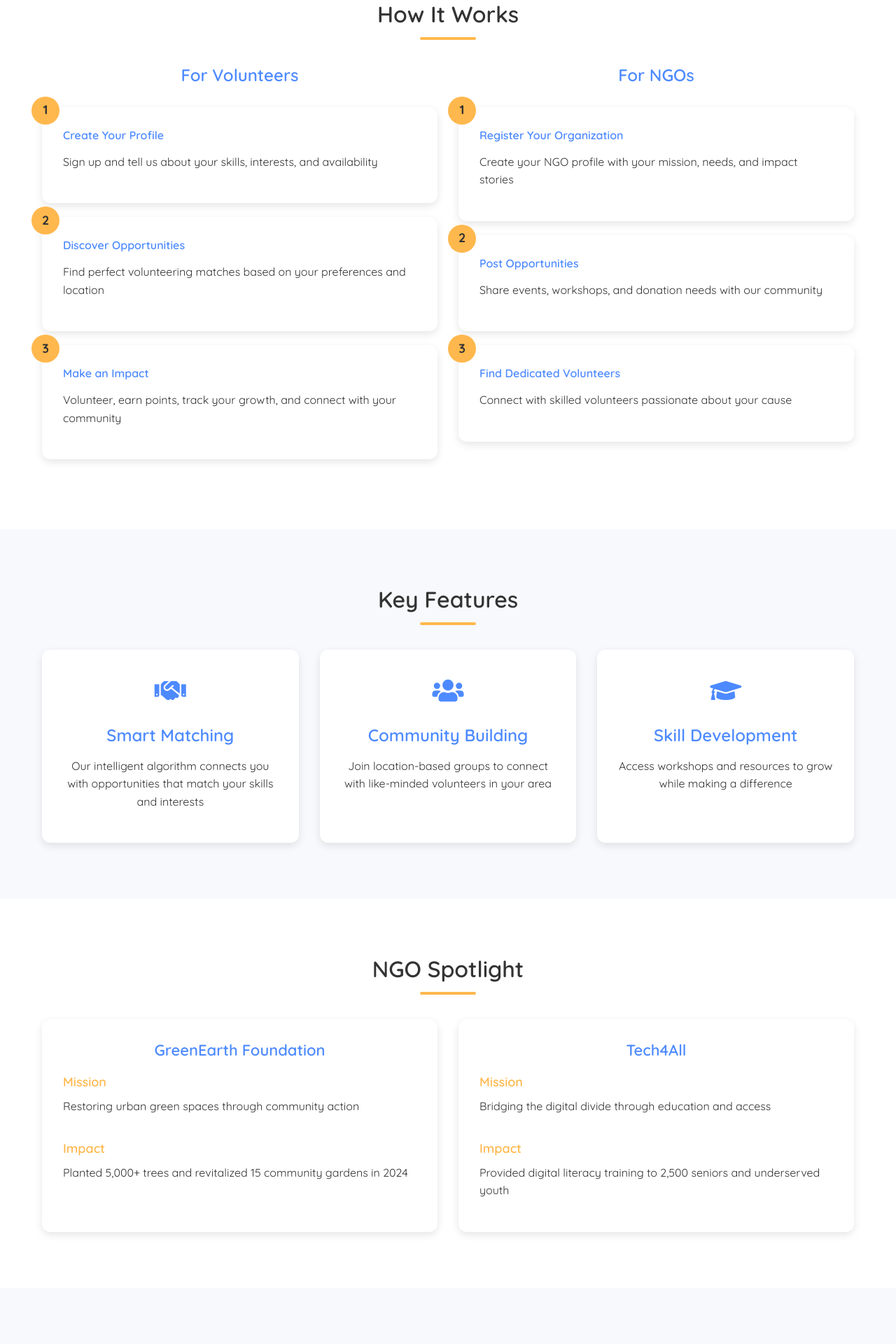
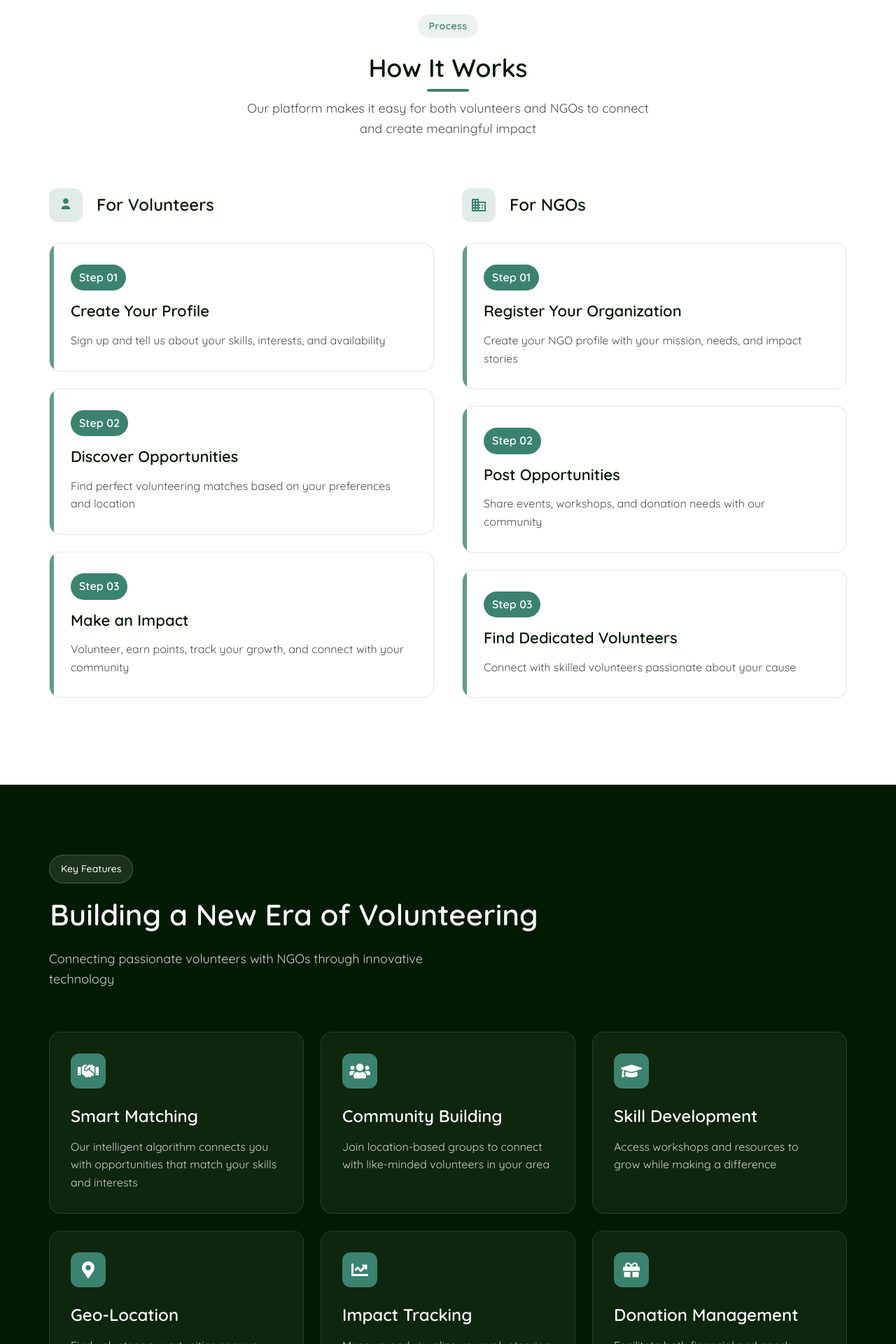
Before and after one commit to aatishbagal/volunera, an Angular app: page / in a window 1280 px wide. Shown: the part 880-2800 px from the top of the page at 70% size. Built offline with nearby package versions, Linux system fonts and the light colour scheme.

Commit message:
revamped features, how it works, ngo spotlight

```diff
--- a/src/app/component_files/features/features.component.html
+++ b/src/app/component_files/features/features.component.html
@@ -1,15 +1,23 @@
-<section id="features" class="section bg-light">
-    <div class="section-container">
-      <h2 class="section-title">Key Features</h2>
+<section id="features" class="section">
+  <div class="features-header">
+    <div class="feature-tag-container">
+      <div class="feature-tag">Key Features</div>
+    </div>
+    <h2 class="section-title">Building a New Era of Volunteering</h2>
+    <p class="section-subtitle">Connecting passionate volunteers with NGOs through innovative technology</p>
+  </div>
 
-      <div class="features-grid">
-        <div class="feature-card" *ngFor="let feature of features">
+  <div class="features-container">
+    <div class="features-grid">
+      <div class="feature-card" *ngFor="let feature of features">
+        <div class="card-content">
           <div class="feature-icon">
             <i class="fas {{ feature.icon }}"></i>
           </div>
-          <h3>{{ feature.title }}</h3>
-          <p>{{ feature.description }}</p>
+          <h3 class="feature-title">{{ feature.title }}</h3>
+          <p class="feature-description">{{ feature.description }}</p>
         </div>
       </div>
     </div>
-  </section>
+  </div>
+</section>
--- a/src/app/component_files/features/features.component.scss
+++ b/src/app/component_files/features/features.component.scss
@@ -1,46 +1,68 @@
-$primary-color: #4D8AFF;
-$light-color: #FFFFFF;
-$border-radius: 12px;
-$box-shadow: 0 4px 12px rgba(0, 0, 0, 0.1);
-$transition: all 0.3s ease;
+$primary-color: #021a02;
+$accent-color: #3b826f;
+$black-color: #000000;
+$white-color: #FFFFFF;
+$light-green: rgba(2, 26, 2, 0.05);
+$medium-green: rgba(2, 26, 2, 0.1);
+$border-radius: 16px;
+$box-shadow: 0 12px 24px rgba(0, 0, 0, 0.1);
 
 .section {
-  padding: 80px 0;
-
-  &.bg-light {
-    background-color: #F7F9FC;
-  }
+  padding: 100px 0;
+  background-color: $primary-color;
+  color: $white-color;
+  position: relative;
+  overflow: hidden;
 }
 
-.section-container {
+.features-header {
   max-width: 1200px;
-  margin: 0 auto;
-  padding: 0 20px;
+  margin: 0 auto 60px;
+  padding: 0 30px;
+  text-align: left;
+}
+
+.feature-tag-container {
+  margin-bottom: 20px;
+}
+
+.feature-tag {
+  display: inline-block;
+  background-color: rgba(255, 255, 255, 0.1);
+  color: $white-color;
+  font-size: 14px;
+  font-weight: 500;
+  padding: 8px 16px;
+  border-radius: 30px;
+  border: 1px solid rgba(255, 255, 255, 0.2);
 }
 
 .section-title {
-  font-size: 32px;
-  margin-bottom: 50px;
-  text-align: center;
-  position: relative;
+  font-size: 42px;
+  font-weight: 600;
+  line-height: 1.2;
+  margin: 0 0 24px 0;
+  max-width: 700px;
+}
 
-  &:after {
-    content: '';
-    position: absolute;
-    bottom: -15px;
-    left: 50%;
-    transform: translateX(-50%);
-    width: 80px;
-    height: 4px;
-    background-color: #FFB84D;
-    border-radius: 2px;
+.section-subtitle {
+  font-size: 18px;
+  line-height: 1.6;
+  opacity: 0.8;
+  max-width: 600px;
+  margin: 0;
 }
+
+.features-container {
+  max-width: 1200px;
+  margin: 0 auto;
+  padding: 0 30px;
 }
 
 .features-grid {
   display: grid;
   grid-template-columns: repeat(3, 1fr);
-  gap: 30px;
+  gap: 24px;
 
   @media (max-width: 992px) {
     grid-template-columns: repeat(2, 1fr);
@@ -52,30 +74,56 @@ $transition: all 0.3s ease;
 }
 
 .feature-card {
-  background-color: $light-color;
-  padding: 30px;
+  background-color: rgba(255, 255, 255, 0.05);
   border-radius: $border-radius;
-  text-align: center;
-  box-shadow: $box-shadow;
-  transition: $transition;
+  overflow: hidden;
+  transition: all 0.3s ease;
+  border: 1px solid rgba(255, 255, 255, 0.1);
+  height: 100%;
+  display: flex;
+  flex-direction: column;
 
   &:hover {
     transform: translateY(-5px);
+    box-shadow: 0 15px 30px rgba(0, 0, 0, 0.2);
+    background-color: rgba(255, 255, 255, 0.08);
+  }
+}
+
+.card-content {
+  padding: 30px;
+  display: flex;
+  flex-direction: column;
+  height: 100%;
 }
 
 .feature-icon {
-    font-size: 36px;
-    color: $primary-color;
-    margin-bottom: 20px;
+  width: 50px;
+  height: 50px;
+  border-radius: 12px;
+  background-color: $accent-color;
+  display: flex;
+  align-items: center;
+  justify-content: center;
+  margin-bottom: 24px;
+
+  i {
+    font-size: 24px;
+    color: $white-color;
+  }
 }
 
-  h3 {
-    margin-bottom: 15px;
-    color: $primary-color;
+.feature-title {
+  font-size: 24px;
+  font-weight: 600;
+  margin: 0 0 16px 0;
+  color: $white-color;
 }
 
-  p {
+.feature-description {
   font-size: 16px;
   line-height: 1.6;
+  color: rgba(255, 255, 255, 0.8);
+  margin: 0;
+  flex-grow: 1;
 }
-}
--- a/src/app/component_files/features/features.component.ts
+++ b/src/app/component_files/features/features.component.ts
@@ -30,6 +30,21 @@ export class FeaturesComponent implements OnInit {
       icon: 'fa-graduation-cap',
       title: 'Skill Development',
       description: 'Access workshops and resources to grow while making a difference'
+    },
+    {
+      icon: 'fa-map-marker-alt',
+      title: 'Geo-Location',
+      description: 'Find volunteer opportunities near you with our location-based search and recommendations'
+    },
+    {
+      icon: 'fa-chart-line',
+      title: 'Impact Tracking',
+      description: 'Measure and visualize your volunteering impact with detailed analytics and reporting'
+    },
+    {
+      icon: 'fa-gift',
+      title: 'Donation Management',
+      description: 'Facilitate both financial and goods donations through our transparent platform'
     }
   ];
 
--- a/src/app/component_files/hero/hero.component.html
+++ b/src/app/component_files/hero/hero.component.html
@@ -7,9 +7,9 @@
   </div>
 
   <div class="hero-content">
-    <h1>VolunEra: A New Era of Volunteering</h1>
+    <img src="/images/volunera-text-logo-white.svg" alt="VolunEra Logo" class="hero-logo">
+    <h1>A New Era of Volunteering</h1>
     <h2>Connect, Contribute, and Create Impact in Your Community</h2>
-    <p>VolunEra bridges the gap between passionate volunteers and NGOs making a difference. Join us to discover meaningful opportunities, track your impact, and grow while helping others.</p>
     <div class="cta-buttons">
       <button class="btn btn-primary btn-lg" (click)="navigateToVolunteer()">Join as Volunteer</button>
       <button class="btn btn-secondary btn-lg" (click)="navigateToNGO()">Register Your NGO</button>
--- a/src/app/component_files/how-it-works/how-it-works.component.html
+++ b/src/app/component_files/how-it-works/how-it-works.component.html
@@ -1,23 +1,47 @@
 <section id="how-it-works" class="section">
   <div class="section-container">
-    <h2 class="section-title">How It Works</h2>
+    <div class="section-title-area">
+      <div class="section-tag">Process</div>
+      <h2 class="section-title">How It Works</h2>
+      <p class="section-subtitle">Our platform makes it easy for both volunteers and NGOs to connect and create meaningful impact</p>
+    </div>
 
     <div class="how-it-works-container">
       <div class="how-it-works-column">
-        <h3>For Volunteers</h3>
-        <div class="step-card" *ngFor="let step of volunteerSteps">
-          <div class="step-number">{{ step.number }}</div>
-          <h4>{{ step.title }}</h4>
-          <p>{{ step.description }}</p>
+        <div class="column-header">
+          <div class="column-icon">
+            <svg xmlns="http://www.w3.org/2000/svg" viewBox="0 0 24 24">
+              <path d="M12 12.75c1.63 0 3.07.39 4.24.9 1.08.48 1.76 1.56 1.76 2.73V18H6v-1.62c0-1.17.68-2.25 1.76-2.73 1.17-.51 2.61-.9 4.24-.9zM12 2.25c2.21 0 4 1.79 4 4s-1.79 4-4 4-4-1.79-4-4 1.79-4 4-4z"/>
+            </svg>
+          </div>
+          <h3 class="column-title">For Volunteers</h3>
+        </div>
+
+        <div class="steps-container">
+          <div class="step-card" *ngFor="let step of volunteerSteps">
+            <div class="step-number">Step 0{{ step.number }}</div>
+            <h4 class="step-title">{{ step.title }}</h4>
+            <p class="step-description">{{ step.description }}</p>
+          </div>
         </div>
       </div>
 
       <div class="how-it-works-column">
-        <h3>For NGOs</h3>
-        <div class="step-card" *ngFor="let step of ngoSteps">
-          <div class="step-number">{{ step.number }}</div>
-          <h4>{{ step.title }}</h4>
-          <p>{{ step.description }}</p>
+        <div class="column-header">
+          <div class="column-icon">
+            <svg xmlns="http://www.w3.org/2000/svg" viewBox="0 0 24 24">
+              <path d="M12 7V3H2v18h20V7H12zM6 19H4v-2h2v2zm0-4H4v-2h2v2zm0-4H4V9h2v2zm0-4H4V5h2v2zm4 12H8v-2h2v2zm0-4H8v-2h2v2zm0-4H8V9h2v2zm0-4H8V5h2v2zm10 12h-8v-2h2v-2h-2v-2h2v-2h-2V9h8v10zm-2-8h-2v2h2v-2zm0 4h-2v2h2v-2z"/>
+            </svg>
+          </div>
+          <h3 class="column-title">For NGOs</h3>
+        </div>
+
+        <div class="steps-container">
+          <div class="step-card" *ngFor="let step of ngoSteps">
+            <div class="step-number">Step 0{{ step.number }}</div>
+            <h4 class="step-title">{{ step.title }}</h4>
+            <p class="step-description">{{ step.description }}</p>
+          </div>
         </div>
       </div>
     </div>
--- a/src/app/component_files/how-it-works/how-it-works.component.scss
+++ b/src/app/component_files/how-it-works/how-it-works.component.scss
@@ -1,90 +1,165 @@
-$primary-color: #4D8AFF;
-$secondary-color: #FFB84D;
-$light-color: #FFFFFF;
-$text-color: #333333;
-$border-radius: 12px;
-$box-shadow: 0 4px 12px rgba(0, 0, 0, 0.1);
+$primary-color: #021a02;
+$accent-color: #3b826f;
+$black-color: #000000;
+$white-color: #FFFFFF;
+$light-green: rgba(2, 26, 2, 0.05);
+$medium-green: rgba(2, 26, 2, 0.1);
+$border-radius: 16px;
+$box-shadow: 0 12px 24px rgba(0, 0, 0, 0.1);
 
 .section {
-  padding: 80px 0;
+  padding: 100px 0;
+  background-color: $white-color;
+  position: relative;
 }
 
 .section-container {
   max-width: 1200px;
   margin: 0 auto;
-  padding: 0 20px;
+  padding: 0 30px;
+}
+
+.section-title-area {
+  text-align: center;
+  margin-bottom: 70px;
+  position: relative;
+}
+
+.section-tag {
+  display: inline-block;
+  padding: 6px 16px;
+  background-color: rgba(59, 130, 111, 0.1);
+  color: $accent-color;
+  border-radius: 50px;
+  font-size: 14px;
+  font-weight: 600;
+  margin-bottom: 20px;
+  letter-spacing: 0.5px;
 }
 
 .section-title {
-  font-size: 32px;
-  margin-bottom: 50px;
-  text-align: center;
+  font-size: 36px;
+  font-weight: 600;
+  color: $primary-color;
+  margin: 0 0 20px 0;
   position: relative;
 
   &:after {
     content: '';
     position: absolute;
-    bottom: -15px;
+    bottom: -10px;
     left: 50%;
     transform: translateX(-50%);
-    width: 80px;
+    width: 60px;
     height: 4px;
-    background-color: $secondary-color;
+    background-color: $accent-color;
     border-radius: 2px;
   }
 }
 
+.section-subtitle {
+  max-width: 600px;
+  margin: 0 auto;
+  color: rgba(0, 0, 0, 0.7);
+  font-size: 18px;
+}
+
 .how-it-works-container {
   display: flex;
-  gap: 30px;
+  gap: 40px;
 
-  @media (max-width: 768px) {
+  @media (max-width: 992px) {
     flex-direction: column;
+    gap: 60px;
   }
 }
 
 .how-it-works-column {
   flex: 1;
+}
 
-  h3 {
-    font-size: 24px;
-    margin-bottom: 30px;
-    text-align: center;
-    color: $primary-color;
+.column-header {
+  display: flex;
+  align-items: center;
+  margin-bottom: 30px;
+}
+
+.column-icon {
+  width: 48px;
+  height: 48px;
+  background-color: rgba(59, 130, 111, 0.15);
+  border-radius: 12px;
+  display: flex;
+  align-items: center;
+  justify-content: center;
+  margin-right: 20px;
+
+  svg {
+    width: 24px;
+    height: 24px;
+    fill: $accent-color;
   }
 }
 
+.column-title {
+  font-size: 24px;
+  font-weight: 600;
+  color: $primary-color;
+  margin: 0;
+}
+
+.steps-container {
+  margin-top: 20px;
+}
+
 .step-card {
-  background-color: $light-color;
+  background-color: $white-color;
+  border: 1px solid rgba(0, 0, 0, 0.1);
+  border-radius: $border-radius;
   padding: 30px;
-  border-radius: $border-radius;
-  margin-bottom: 20px;
-  box-shadow: $box-shadow;
+  margin-bottom: 24px;
+  transition: all 0.3s ease;
   position: relative;
+  overflow: hidden;
 
-  .step-number {
-    position: absolute;
-    top: -15px;
-    left: -15px;
-    width: 40px;
-    height: 40px;
-    background-color: $secondary-color;
-    border-radius: 50%;
-    display: flex;
-    justify-content: center;
-    align-items: center;
-    font-weight: 700;
-    color: $text-color;
-    font-size: 18px;
+  &:hover {
+    transform: translateY(-5px);
+    box-shadow: $box-shadow;
+    border-color: transparent;
   }
 
-  h4 {
-    margin-bottom: 15px;
-    color: $primary-color;
-  }
-
-  p {
-    font-size: 16px;
-    line-height: 1.6;
+  &::before {
+    content: '';
+    position: absolute;
+    top: 0;
+    left: 0;
+    width: 6px;
+    height: 100%;
+    background-color: $accent-color;
+    opacity: 0.8;
   }
 }
+
+.step-number {
+  font-size: 16px;
+  font-weight: 600;
+  color: $white-color;
+  background-color: $accent-color;
+  display: inline-block;
+  padding: 6px 12px;
+  border-radius: 30px;
+  margin-bottom: 15px;
+}
+
+.step-title {
+  font-size: 22px;
+  font-weight: 600;
+  color: $primary-color;
+  margin: 0 0 15px 0;
+}
+
+.step-description {
+  font-size: 16px;
+  color: rgba(0, 0, 0, 0.7);
+  margin: 0;
+}
--- a/src/app/component_files/ngo-spotlight/ngo-spotlight.component.html
+++ b/src/app/component_files/ngo-spotlight/ngo-spotlight.component.html
@@ -1,21 +1,49 @@
 <section class="section">
-    <div class="section-container">
-      <h2 class="section-title">NGO Spotlight</h2>
+  <div class="section-container">
+    <div class="section-header">
+      <div class="section-tag">Spotlight</div>
+      <h2 class="section-title">Featured NGO Partners</h2>
+      <p class="section-subtitle">Organizations making significant impact in their communities</p>
+    </div>
 
-      <div class="ngo-spotlight-container">
-        <div class="ngo-card" *ngFor="let ngo of ngos">
-          <h3>{{ ngo.name }}</h3>
-          <div class="ngo-info">
-            <div class="ngo-mission">
-              <h4>Mission</h4>
-              <p>{{ ngo.mission }}</p>
+    <div class="ngo-spotlight-container">
+      <div class="ngo-card" *ngFor="let ngo of ngos">
+        <div class="ngo-card-header">
+          <div class="ngo-icon">
+            <svg xmlns="http://www.w3.org/2000/svg" viewBox="0 0 24 24">
+              <path d="M4 6H2v14c0 1.1.9 2 2 2h14v-2H4V6zm16-4H8c-1.1 0-2 .9-2 2v12c0 1.1.9 2 2 2h12c1.1 0 2-.9 2-2V4c0-1.1-.9-2-2-2zm-3 8h-2v2h2v2h-2v2h-2v-2h-2v-2h2v-2h-2V8h2V6h2v2h2v2z"/>
+            </svg>
+          </div>
+          <h3 class="ngo-name">{{ ngo.name }}</h3>
+        </div>
+
+        <div class="ngo-info">
+          <div class="ngo-section">
+            <h4 class="ngo-section-title">Mission</h4>
+            <p class="ngo-section-content">{{ ngo.mission }}</p>
+          </div>
+
+          <div class="ngo-section">
+            <h4 class="ngo-section-title">Impact</h4>
+            <p class="ngo-section-content">{{ ngo.impact }}</p>
+          </div>
+
+          <div class="ngo-metrics">
+            <div class="metric">
+              <div class="metric-value">{{ ngo.volunteers }}</div>
+              <div class="metric-label">Volunteers</div>
             </div>
-            <div class="ngo-impact">
-              <h4>Impact</h4>
-              <p>{{ ngo.impact }}</p>
+            <div class="metric">
+              <div class="metric-value">{{ ngo.events }}</div>
+              <div class="metric-label">Events</div>
             </div>
           </div>
         </div>
+
+        <div class="ngo-action">
+          <button class="connect-button">Connect</button>
+        </div>
       </div>
     </div>
-  </section>
+  </div>
+</section>
--- a/src/app/component_files/ngo-spotlight/ngo-spotlight.component.scss
+++ b/src/app/component_files/ngo-spotlight/ngo-spotlight.component.scss
@@ -1,75 +1,193 @@
-$primary-color: #4D8AFF;
-$secondary-color: #FFB84D;
-$light-color: #FFFFFF;
-$border-radius: 12px;
-$box-shadow: 0 4px 12px rgba(0, 0, 0, 0.1);
+$primary-color: #021a02;
+$accent-color: #3b826f;
+$black-color: #000000;
+$white-color: #FFFFFF;
+$light-green: rgba(2, 26, 2, 0.05);
+$medium-green: rgba(2, 26, 2, 0.1);
+$border-radius: 16px;
+$box-shadow: 0 12px 24px rgba(0, 0, 0, 0.1);
 
 .section {
-  padding: 80px 0;
+  padding: 100px 0;
+  background-color: $white-color;
+  position: relative;
 }
 
 .section-container {
   max-width: 1200px;
   margin: 0 auto;
-  padding: 0 20px;
+  padding: 0 30px;
+}
+
+.section-header {
+  text-align: center;
+  margin-bottom: 60px;
+}
+
+.section-tag {
+  display: inline-block;
+  padding: 6px 16px;
+  background-color: rgba(59, 130, 111, 0.1);
+  color: $accent-color;
+  border-radius: 50px;
+  font-size: 14px;
+  font-weight: 600;
+  margin-bottom: 20px;
+  letter-spacing: 0.5px;
 }
 
 .section-title {
-  font-size: 32px;
-  margin-bottom: 50px;
-  text-align: center;
+  font-size: 36px;
+  font-weight: 600;
+  color: $primary-color;
+  margin: 0 0 20px 0;
   position: relative;
 
   &:after {
     content: '';
     position: absolute;
-    bottom: -15px;
+    bottom: -10px;
     left: 50%;
     transform: translateX(-50%);
-    width: 80px;
+    width: 60px;
     height: 4px;
-    background-color: $secondary-color;
+    background-color: $accent-color;
     border-radius: 2px;
   }
 }
 
+.section-subtitle {
+  max-width: 600px;
+  margin: 20px auto 0;
+  color: rgba(0, 0, 0, 0.7);
+  font-size: 18px;
+}
+
 .ngo-spotlight-container {
-  display: flex;
+  display: grid;
+  grid-template-columns: repeat(auto-fill, minmax(350px, 1fr));
   gap: 30px;
 
   @media (max-width: 768px) {
-    flex-direction: column;
+    grid-template-columns: 1fr;
   }
 }
 
 .ngo-card {
-  flex: 1;
-  background-color: $light-color;
-  padding: 30px;
+  background-color: $white-color;
+  border: 1px solid rgba(0, 0, 0, 0.1);
   border-radius: $border-radius;
-  box-shadow: $box-shadow;
+  overflow: hidden;
+  transition: all 0.3s ease;
+  display: flex;
+  flex-direction: column;
 
-  h3 {
-    text-align: center;
-    margin-bottom: 20px;
-    color: $primary-color;
-    font-size: 22px;
+  &:hover {
+    transform: translateY(-5px);
+    box-shadow: $box-shadow;
+    border-color: transparent;
   }
 }
 
-.ngo-info {
+.ngo-card-header {
+  padding: 24px 24px 0;
   display: flex;
-  flex-direction: column;
-  gap: 20px;
+  align-items: center;
+  margin-bottom: 20px;
+}
 
-  h4 {
-    margin-bottom: 10px;
-    color: $secondary-color;
-    font-size: 18px;
-  }
+.ngo-icon {
+  width: 48px;
+  height: 48px;
+  background-color: rgba(59, 130, 111, 0.15);
+  border-radius: 12px;
+  display: flex;
+  align-items: center;
+  justify-content: center;
+  margin-right: 16px;
 
-  p {
-    font-size: 16px;
-    line-height: 1.6;
+  svg {
+    width: 24px;
+    height: 24px;
+    fill: $accent-color;
   }
 }
+
+.ngo-name {
+  font-size: 22px;
+  font-weight: 600;
+  color: $primary-color;
+  margin: 0;
+}
+
+.ngo-info {
+  padding: 0 24px;
+  flex-grow: 1;
+}
+
+.ngo-section {
+  margin-bottom: 24px;
+}
+
+.ngo-section-title {
+  font-size: 16px;
+  font-weight: 600;
+  color: $accent-color;
+  margin: 0 0 8px 0;
+  text-transform: uppercase;
+  letter-spacing: 0.5px;
+}
+
+.ngo-section-content {
+  font-size: 16px;
+  line-height: 1.6;
+  color: rgba(0, 0, 0, 0.7);
+  margin: 0;
+}
+
+.ngo-metrics {
+  display: flex;
+  margin-top: 24px;
+  padding-top: 16px;
+  border-top: 1px solid rgba(0, 0, 0, 0.1);
+}
+
+.metric {
+  flex: 1;
+  text-align: center;
+}
+
+.metric-value {
+  font-size: 28px;
+  font-weight: 700;
+  color: $accent-color;
+}
+
+.metric-label {
+  font-size: 14px;
+  color: rgba(0, 0, 0, 0.6);
+  margin-top: 4px;
+}
+
+.ngo-action {
+  padding: 24px;
+  border-top: 1px solid rgba(0, 0, 0, 0.1);
+  margin-top: 20px;
+}
+
+.connect-button {
+  width: 100%;
+  padding: 12px;
+  background-color: $accent-color;
+  color: $white-color;
+  border: none;
+  border-radius: 8px;
+  font-size: 16px;
+  font-weight: 600;
+  cursor: pointer;
+  transition: background-color 0.3s ease;
+
+  &:hover {
+    background-color: darken($accent-color, 5%);
+  }
+}
--- a/src/app/component_files/ngo-spotlight/ngo-spotlight.component.ts
+++ b/src/app/component_files/ngo-spotlight/ngo-spotlight.component.ts
@@ -5,6 +5,8 @@ interface NGO {
   name: string;
   mission: string;
   impact: string;
+  volunteers: number;
+  events: number;
 }
 
 @Component({
@@ -19,12 +21,23 @@ export class NgoSpotlightComponent implements OnInit {
     {
       name: 'GreenEarth Foundation',
       mission: 'Restoring urban green spaces through community action',
-      impact: 'Planted 5,000+ trees and revitalized 15 community gardens in 2024'
+      impact: 'Planted 5,000+ trees and revitalized 15 community gardens in 2024',
+      volunteers: 450,
+      events: 32
     },
     {
       name: 'Tech4All',
       mission: 'Bridging the digital divide through education and access',
-      impact: 'Provided digital literacy training to 2,500 seniors and underserved youth'
+      impact: 'Provided digital literacy training to 2,500 seniors and underserved youth',
+      volunteers: 285,
+      events: 46
+    },
+    {
+      name: 'Helping Hands',
+      mission: 'Empowering communities through sustainable development initiatives',
+      impact: 'Supported over 1,200 families with essential services and skill training',
+      volunteers: 380,
+      events: 28
     }
   ];
 
```
Also changed, not shown: src/app/component_files/hero/hero.component.scss (+16 -15 lines). Lines whose indentation alone changed are shown as unchanged.
